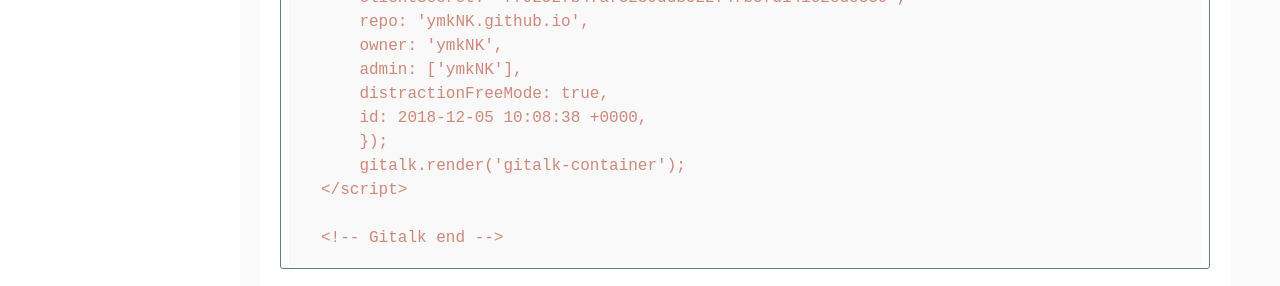
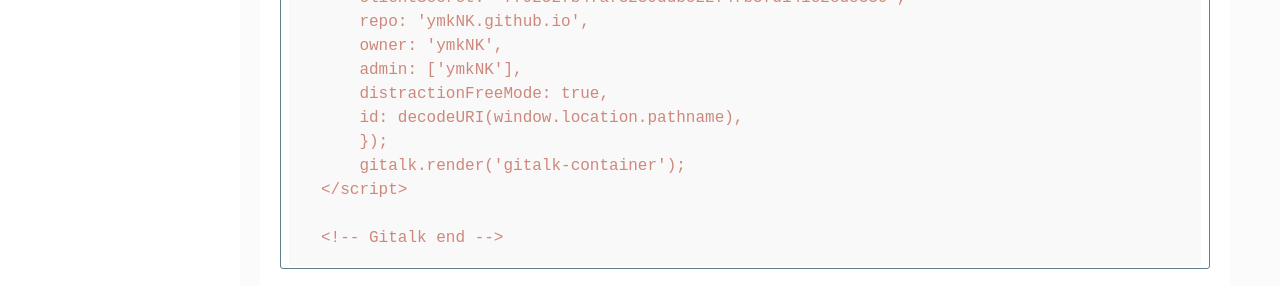
Before and after one commit to ymkNK/ymkNK.github.io, a Jekyll site: the page built from _posts/2018-12-05-gitalk.md, in a window 1280 px wide and 900 px high, scrolled down 2385 px. Shown: the part 487-773 px from the top of the window. Built offline with Jekyll 4.4.1, drawn with Linux system fonts in a browser that asks for light colours; comment, search, counter and statistics services are not loaded; some of the changed text lies outside the part shown.

Commit message:
2018-12-15-push

```diff
--- a/_posts/2018-12-05-gitalk.md
+++ b/_posts/2018-12-05-gitalk.md
@@ -49,7 +49,7 @@ github>右上角settings>Developer Settings>new OAuth App
         owner: '{{site.gitalk.owner}}',
         admin: ['{{site.gitalk.admin}}'],
         distractionFreeMode: {{site.gitalk.distractionFreeMode}},
-        id: {{ page.date }},
+        id: decodeURI(window.location.pathname),
         });
         gitalk.render('gitalk-container');
     </script>
```
Also changed, not shown: _posts/2018-12-09-summary.md (renamed from _posts/2018-12-09-实习总结与报告.md), _posts/2018-12-14-spring.md (renamed from _posts/2018-12-14-springboot开发中的一些小细节（一）.md).
